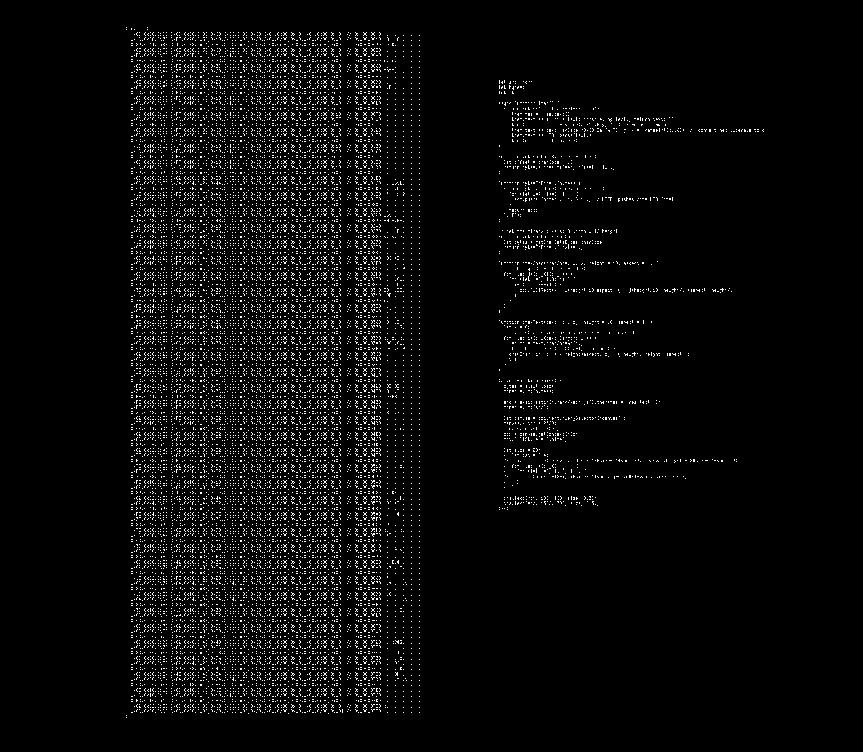
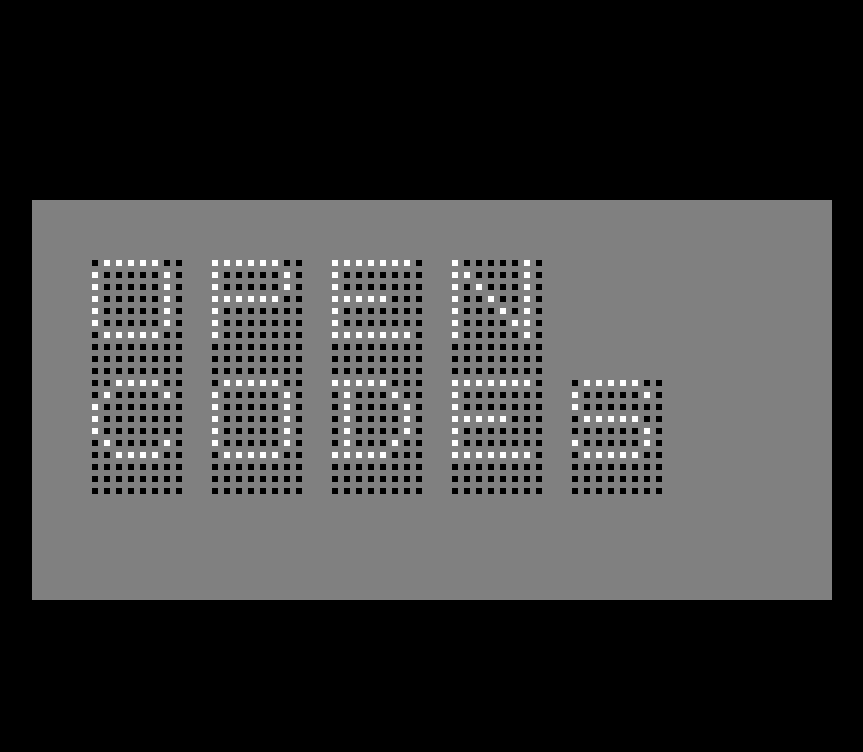
Before and after one commit to StudioProcess/oc-title, a website: page index.html in a window 1280 px wide. Shown: the whole page, without its empty margins (208-1071 px from the left). Drawn offline with Linux system fonts and the light colour scheme.

Commit message:
Draw title with spacing

```diff
--- a/app/main.css
+++ b/app/main.css
@@ -12,6 +12,7 @@ body {
 }
 
 canvas {
-  width: auto !important;
-  height: 100vh !important;
+  width: 100vh !important;
+  height: auto !important;
+  background-color: grey;
 }
--- a/app/main.js
+++ b/app/main.js
@@ -32,24 +32,29 @@ function getCharData(charCode) {
   return bytesToBinary( bytes );
 }
 
-function drawChar(charCode, x, y, height = 10, aspect = 1) {
+function drawChar(charCode, x, y, height = 10, aspect = 1, spacing = 0) {
   let ch = getCharData(charCode);
   for (let j=0; j<10; j++) {
     for (let i=0; i<8; i++) {
-      if ( ch[j*8+i] ) {
-        ctx.fillRect(x + i*height/10*aspect, y + j*height/10, height/10*aspect, height/10);
-      }
+      if ( ch[j*8+i] ) { ctx.fillStyle = 'white'; } else { ctx.fillStyle = 'black'; }
+      ctx.fillRect(
+        x + i*height/10*aspect * (1+spacing),
+        y + j*height/10 * (1+spacing),
+        height/10*aspect, height/10);
     }
   }
 }
 
-function drawText(text, ox, oy, height = 10, aspect = 1) {
+function drawText(text, ox, oy, height = 10, aspect = 1, spacing = 0) {
   let x = 0;
   let y = 0; // number of newlines (LF) encountered
   for (let i=0; i<text.length; i++) {
     let ch = text.charCodeAt(i);
     if ( ch === 10 ) { x=0; y++; continue; }
-    drawChar( ch, ox + x*height*aspect, oy + y*height, height, aspect );
+    drawChar( ch,
+      ox + x*height*aspect*(1+spacing),
+      oy + y*height*(1+spacing),
+      height, aspect, spacing );
     x++;
   }
 }
@@ -62,8 +67,8 @@ function drawText(text, ox, oy, height = 10, aspect = 1) {
   console.log(src);
 
   let canvas = document.querySelector('canvas');
-  canvas.width = 2500;
-  canvas.height = 3000;
+  canvas.width = 4000;
+  canvas.height = 2000;
   ctx = canvas.getContext('2d');
   ctx.fillStyle = 'white';
 
@@ -76,6 +81,8 @@ function drawText(text, ox, oy, height = 10, aspect = 1) {
   //   }
   // }
 
-  drawText(rom, 100, 100, size, 0.5);
-  drawText(src, 1500, 300, size, 0.5);
+  // drawText(rom, 100, 100, size, 0.5);
+  // drawText(src, 1500, 300, size, 0.5);
+
+  drawText("OPEN\nCODES", 300, 300, 300, 1.0, 1.0);
 })();
```
